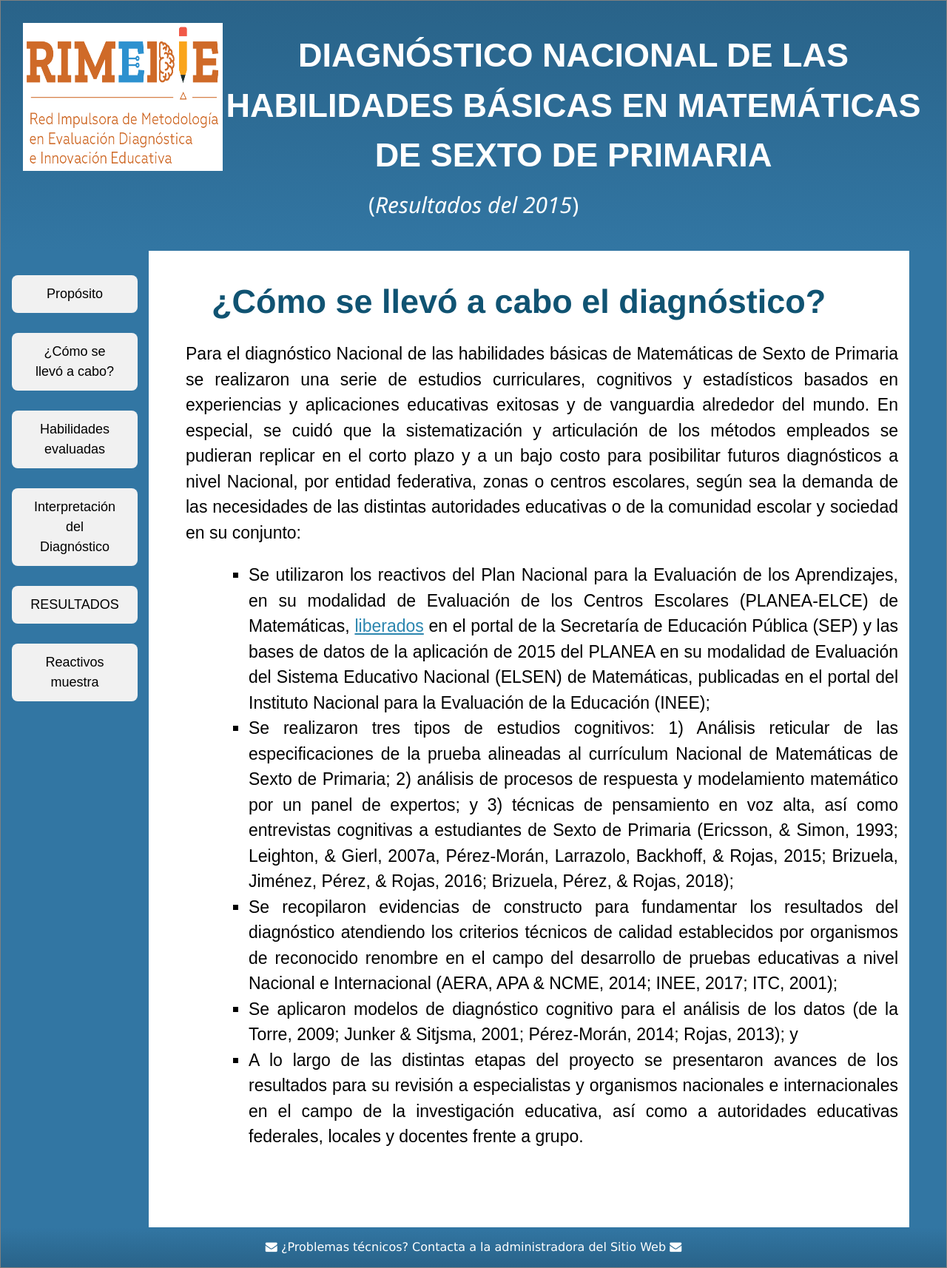
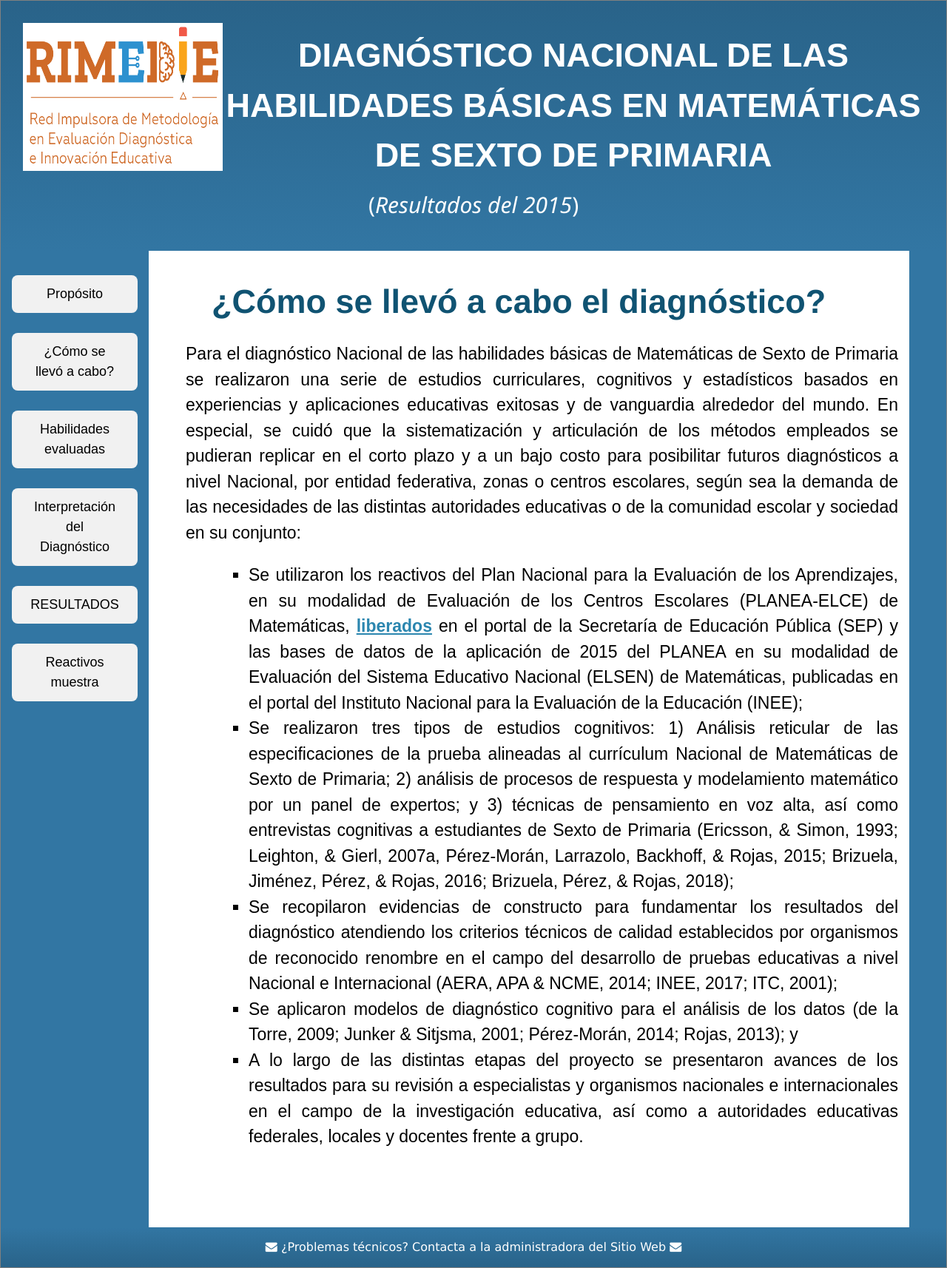
Before and after one commit to rimedie/rimedie.github.io, a Jekyll site: the page built from 1_InfogDetalles.html, in a window 1280 px wide. Shown: the whole page at 74% size. Built offline with Jekyll 4.4.1, drawn with Linux system fonts in a browser that asks for light colours.

Commit message:
Update 1_InfogDetalles.html

```diff
--- a/1_InfogDetalles.html
+++ b/1_InfogDetalles.html
@@ -9,7 +9,7 @@
   	<p>Para el diagnóstico Nacional de las habilidades básicas de Matemáticas de Sexto de Primaria se realizaron una serie de estudios curriculares, cognitivos y estadísticos basados en experiencias y aplicaciones educativas exitosas y de vanguardia alrededor del mundo. En especial, se cuidó que la sistematización y articulación de los métodos empleados se pudieran replicar en el corto plazo y a un bajo costo para posibilitar futuros diagnósticos a nivel Nacional, por entidad federativa, zonas o centros escolares, según sea la demanda de las necesidades de las distintas autoridades educativas o de la comunidad escolar y sociedad en su conjunto:</p>
 
 	<ul style="font-size: 23px; font-family: sans-serif; margin-left: 80px; text-align: justify">
-		<li>Se utilizaron los reactivos del Plan Nacional para la Evaluación de los Aprendizajes, en su modalidad de Evaluación de los Centros Escolares (PLANEA-ELCE) de Matemáticas, <a href="http://planea.sep.gob.mx/content/ba/docs/2018/reactivos_tipicos/Reactivos_T%C3%ADpicos_Matematicas_06.pdf" target="_blank" style="color:#2b86af; font:bold;">liberados</a> en el portal de la Secretaría de Educación Pública (SEP) y las bases de datos de la aplicación de 2015 del PLANEA en su modalidad de Evaluación del Sistema Educativo Nacional (ELSEN) de Matemáticas, publicadas en el portal del Instituto Nacional para la Evaluación de la Educación (INEE);</li>
+		<li>Se utilizaron los reactivos del Plan Nacional para la Evaluación de los Aprendizajes, en su modalidad de Evaluación de los Centros Escolares (PLANEA-ELCE) de Matemáticas, <a href="http://planea.sep.gob.mx/content/ba/docs/2018/reactivos_tipicos/Reactivos_T%C3%ADpicos_Matematicas_06.pdf" target="_blank" style="color:#2b86af; font:bold;"><b>liberados</b></a> en el portal de la Secretaría de Educación Pública (SEP) y las bases de datos de la aplicación de 2015 del PLANEA en su modalidad de Evaluación del Sistema Educativo Nacional (ELSEN) de Matemáticas, publicadas en el portal del Instituto Nacional para la Evaluación de la Educación (INEE);</li>
 		<li>Se realizaron tres tipos de estudios cognitivos: 1) Análisis reticular de las especificaciones de la prueba alineadas al currículum Nacional de Matemáticas de Sexto de Primaria; 2) análisis de procesos de respuesta y modelamiento matemático por un panel de expertos; y 3) técnicas de pensamiento en voz alta, así como entrevistas cognitivas a estudiantes de Sexto de Primaria (Ericsson, & Simon, 1993; Leighton, & Gierl, 2007a, Pérez-Morán, Larrazolo, Backhoff, & Rojas, 2015; Brizuela, Jiménez, Pérez, & Rojas, 2016; Brizuela, Pérez, & Rojas, 2018);</li>
 		<li>Se recopilaron evidencias de constructo para fundamentar los resultados del diagnóstico atendiendo los criterios técnicos de calidad establecidos por organismos de reconocido renombre en el campo del desarrollo de pruebas educativas a nivel Nacional e Internacional (AERA, APA & NCME, 2014; INEE, 2017; ITC, 2001);</li>
 		<li>Se aplicaron modelos de diagnóstico cognitivo para el análisis de los datos (de la Torre, 2009; Junker & Sitjsma, 2001; Pérez-Morán, 2014; Rojas, 2013); y</li>
```
